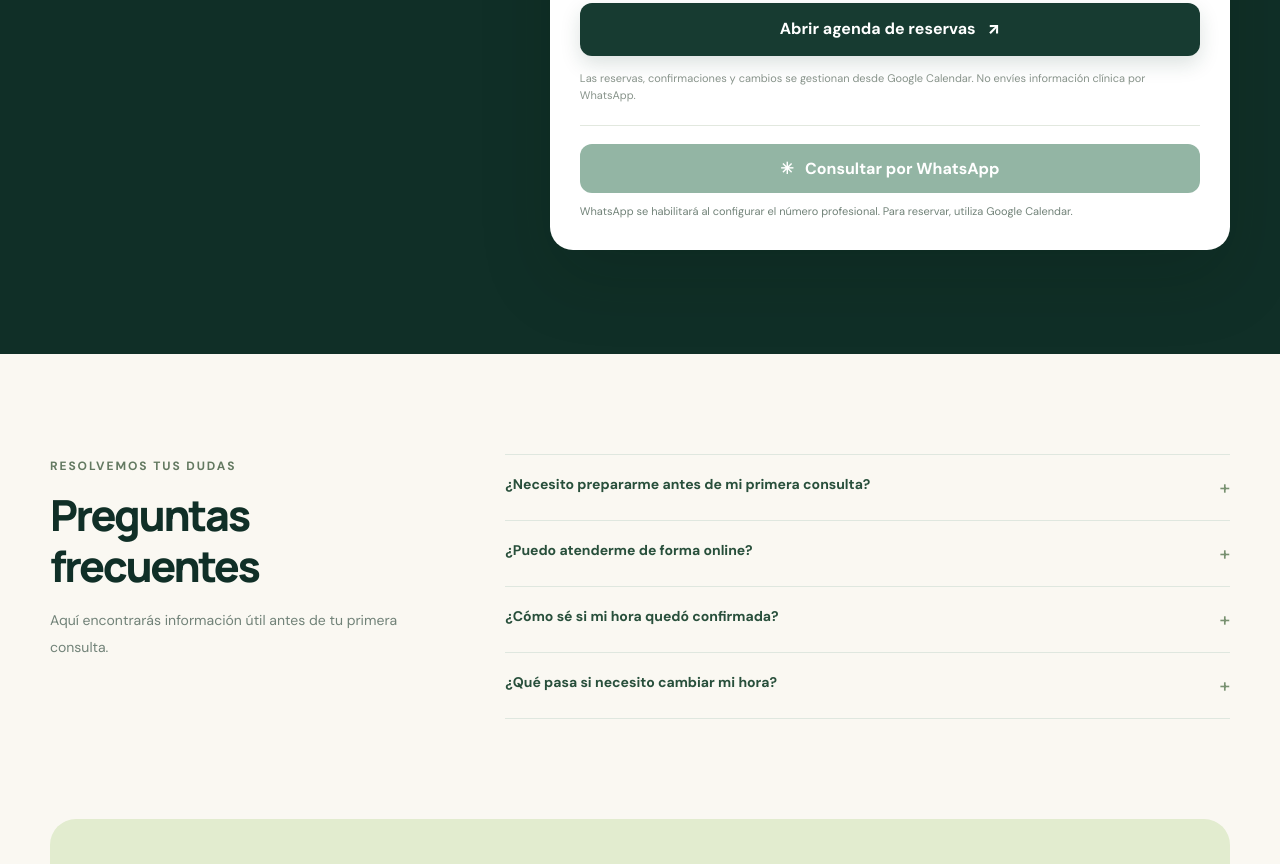
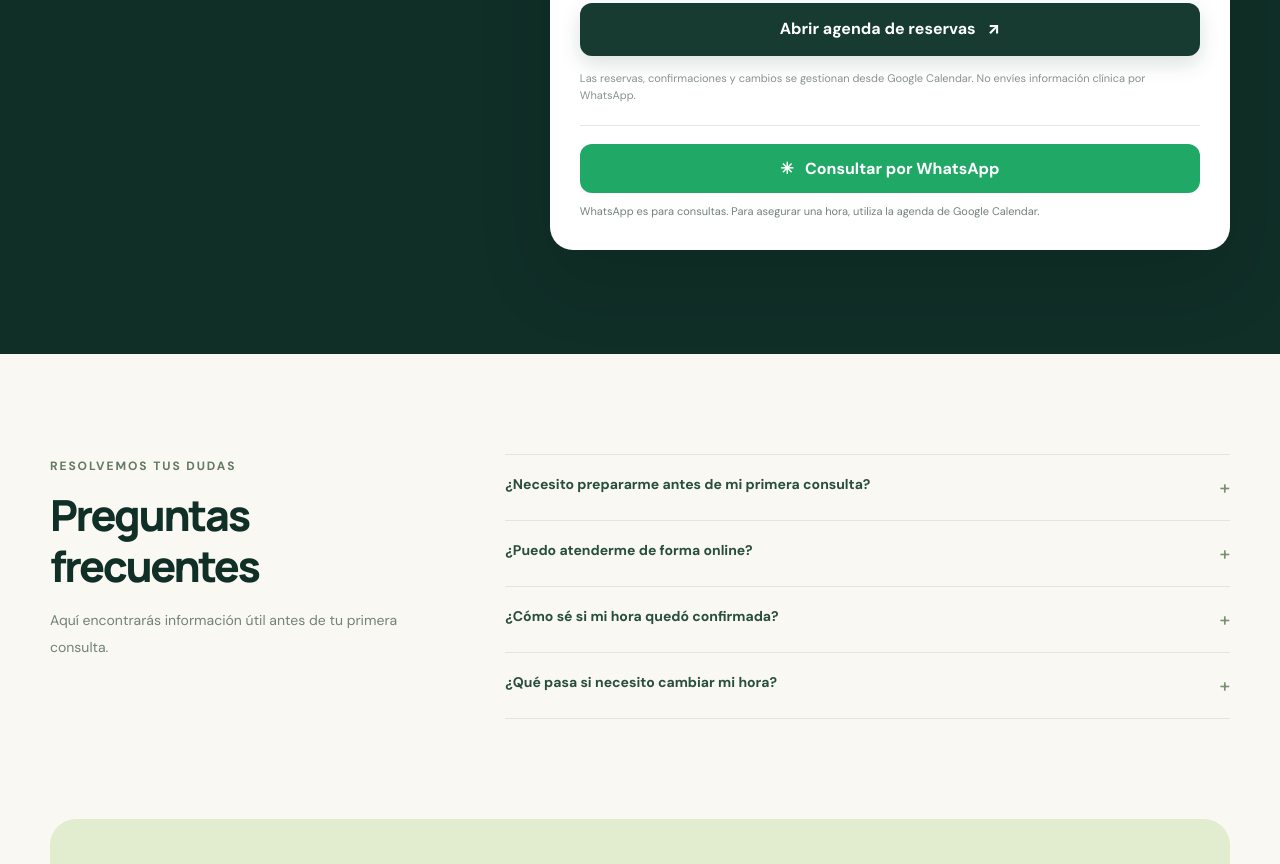
Before and after one commit to claudio14-tech/nutricionista-reservas, a plain HTML site: page index.html in a window 1280 px wide. Shown: the part 3761-4625 px from the top of the page. Drawn offline with Linux system fonts and the light colour scheme.

Commit message:
Update index.html

```diff
--- a/index.html
+++ b/index.html
@@ -375,8 +375,8 @@
   <script>
     // Configura aquí el número profesional en formato internacional, p. ej. 569XXXXXXXX.
     // La agenda y el registro de citas se gestionan exclusivamente en Google Calendar.
-    const professionalWhatsApp = '';
-    const professionalName = 'Nutrición Consciente';
+    const professionalWhatsApp = '56998358491';
+    const professionalName = 'NutriCuida';
     const menu = document.querySelector('#mainNav');
     const menuToggle = document.querySelector('#menuToggle');
     document.querySelector('#currentYear').textContent = new Date().getFullYear();
```
